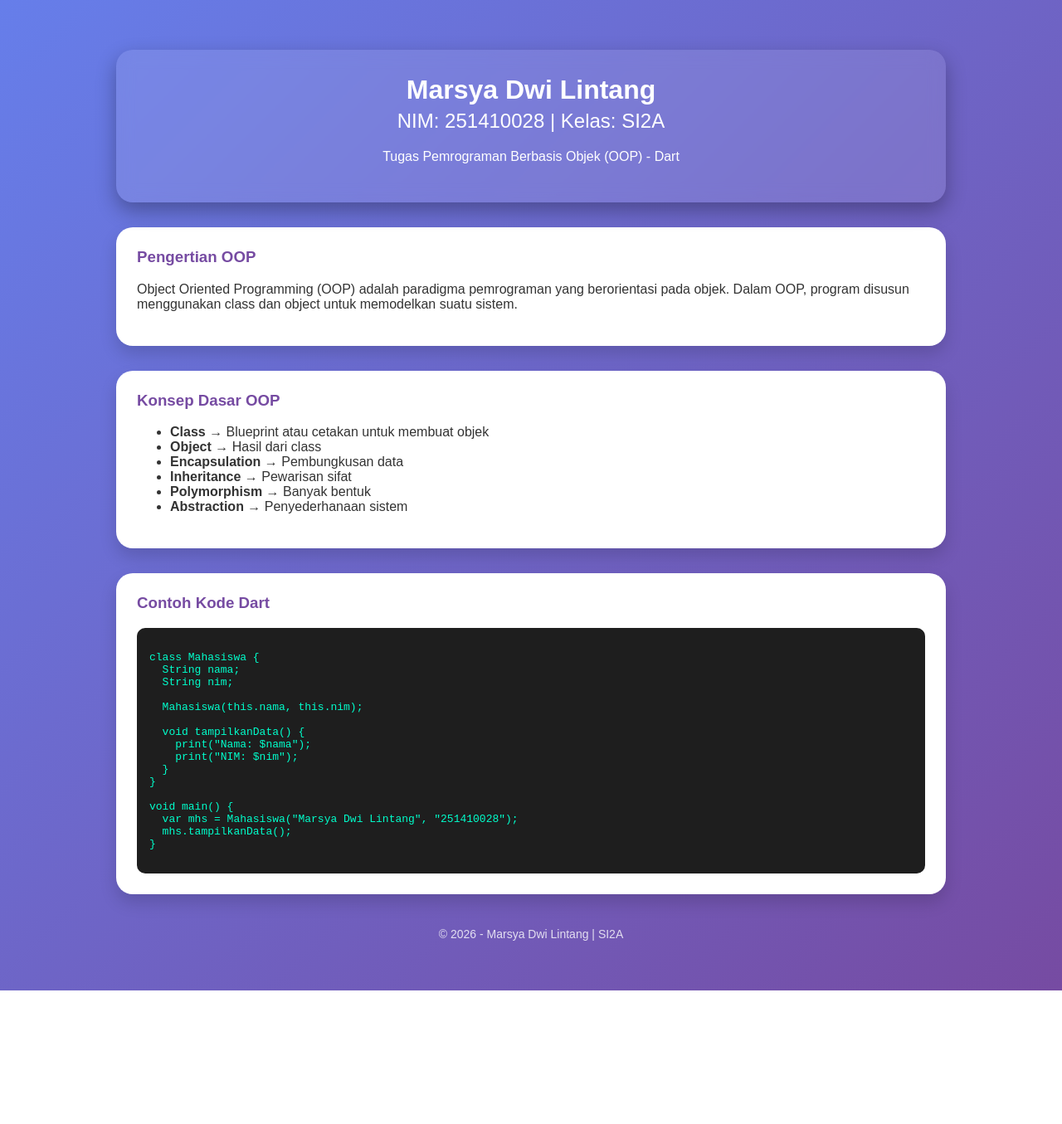
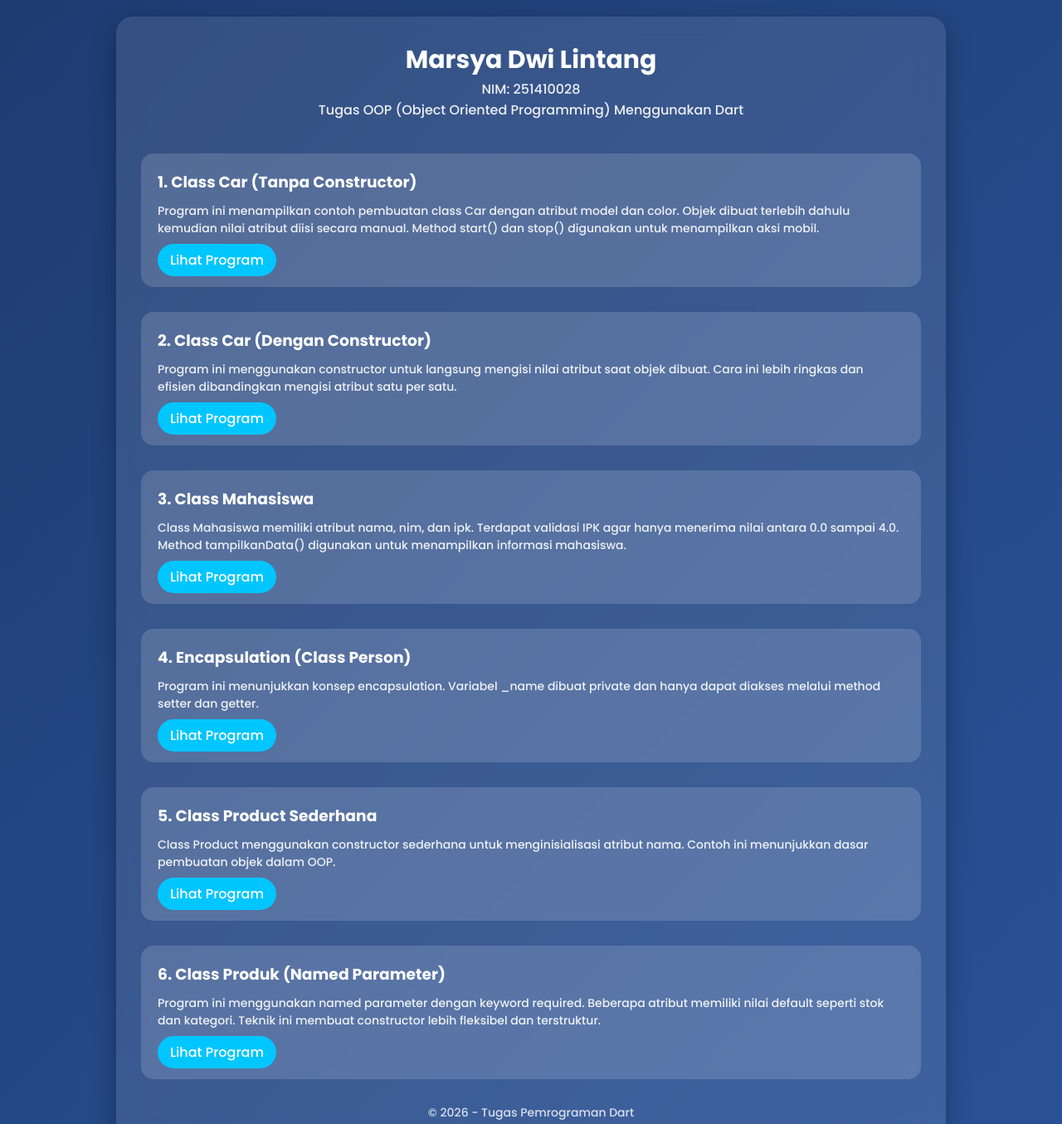
Before and after one commit to MarsyaDwiLintang/marsyadwilintang.github.io, a plain HTML site: page index.html in a window 1280 px wide. Shown: the top 1355 px of the page at 83% size. Before the commit the page ends 1194 px from the top, so only its background shows below. Drawn offline with Linux system fonts and the light colour scheme.

Commit message:
index.html

```diff
--- a/index.html
+++ b/index.html
@@ -2,149 +2,181 @@
 <html lang="id">
 <head>
 <meta charset="UTF-8">
+<meta name="viewport" content="width=device-width, initial-scale=1.0">
 <title>Tugas OOP Dart - Marsya</title>
 
+<link href="https://fonts.googleapis.com/css2?family=Poppins:wght@300;500;700&display=swap" rel="stylesheet">
+
 <style>
-    body {
-      margin: 0;
-      font-family: 'Poppins', sans-serif;
-      background: linear-gradient(135deg, #667eea, #764ba2);
-      color: white;
+*{
+  margin:0;
+  padding:0;
+  box-sizing:border-box;
+  font-family:'Poppins',sans-serif;
 }
 
-    .container {
-      max-width: 1000px;
-      margin: 40px auto;
-      padding: 20px;
+body{
+  background:linear-gradient(135deg,#1e3c72,#2a5298);
+  color:white;
+  min-height:100vh;
+  padding:20px;
 }
 
-    .profile-card {
-      background: rgba(255, 255, 255, 0.1);
-      padding: 30px;
-      border-radius: 20px;
-      backdrop-filter: blur(10px);
-      text-align: center;
-      box-shadow: 0 10px 25px rgba(0,0,0,0.3);
+.container{
+  max-width:1000px;
+  margin:auto;
 }
 
-    h1 {
-      margin: 0;
-      font-size: 32px;
+.card{
+  background:rgba(255,255,255,0.1);
+  backdrop-filter:blur(15px);
+  padding:30px;
+  border-radius:20px;
+  box-shadow:0 10px 30px rgba(0,0,0,0.3);
 }
 
-    h2 {
-      margin-top: 5px;
-      font-weight: 300;
+.header{
+  text-align:center;
+  margin-bottom:40px;
 }
 
-    .section {
-      background: white;
-      color: #333;
-      margin-top: 30px;
-      padding: 25px;
-      border-radius: 20px;
-      box-shadow: 0 10px 20px rgba(0,0,0,0.15);
+.header h1{
+  font-size:30px;
+  font-weight:700;
 }
 
-    .section h3 {
-      margin-top: 0;
-      color: #764ba2;
+.header p{
+  opacity:0.9;
 }
 
-    .code-box {
-      background: #1e1e1e;
-      color: #00ffcc;
-      padding: 15px;
-      border-radius: 10px;
-      overflow-x: auto;
-      font-family: monospace;
+.section{
+  margin-bottom:30px;
+  padding:20px;
+  background:rgba(255,255,255,0.15);
+  border-radius:15px;
+  transition:0.3s;
 }
 
-    footer {
-      text-align: center;
-      margin-top: 40px;
-      font-size: 14px;
-      opacity: 0.8;
+.section:hover{
+  transform:translateY(-5px);
+  background:rgba(255,255,255,0.25);
 }
 
-    .btn {
-      display: inline-block;
-      margin-top: 15px;
-      padding: 10px 20px;
-      background: #ff6b81;
-      color: white;
-      text-decoration: none;
-      border-radius: 30px;
-      transition: 0.3s;
+.section h3{
+  margin-bottom:10px;
 }
 
-    .btn:hover {
-      background: #ff4757;
+.section p{
+  font-size:14px;
+  margin-bottom:15px;
+  opacity:0.9;
 }
 
+.section a{
+  text-decoration:none;
+  background:#00c6ff;
+  padding:8px 15px;
+  border-radius:20px;
+  color:white;
+  font-weight:500;
+  transition:0.3s;
+}
+
+.section a:hover{
+  background:#0072ff;
+}
+
+footer{
+  text-align:center;
+  margin-top:30px;
+  font-size:14px;
+  opacity:0.8;
+}
 </style>
 </head>
+
 <body>
 
 <div class="container">
+<div class="card">
 
-  <div class="profile-card">
+<div class="header">
   <h1>Marsya Dwi Lintang</h1>
-    <h2>NIM: 251410028 | Kelas: SI2A</h2>
-    <p>Tugas Pemrograman Berbasis Objek (OOP) - Dart</p>
+  <p>NIM: 251410028</p>
+  <p>Tugas OOP (Object Oriented Programming) Menggunakan Dart</p>
 </div>
 
+<!-- SECTION 1 -->
 <div class="section">
-    <h3>Pengertian OOP</h3>
+  <h3>1. Class Car (Tanpa Constructor)</h3>
   <p>
-      Object Oriented Programming (OOP) adalah paradigma pemrograman
-      yang berorientasi pada objek. Dalam OOP, program disusun menggunakan
-      class dan object untuk memodelkan suatu sistem.
+    Program ini menampilkan contoh pembuatan class Car dengan atribut model dan color.
+    Objek dibuat terlebih dahulu kemudian nilai atribut diisi secara manual.
+    Method start() dan stop() digunakan untuk menampilkan aksi mobil.
   </p>
+  <a href="https://dartpad.dev/a8fdc0d37ab28ad2cb4164cf6ae9029f" target="_blank">Lihat Program</a>
 </div>
 
+<!-- SECTION 2 -->
 <div class="section">
-    <h3>Konsep Dasar OOP</h3>
-    <ul>
-      <li><b>Class</b> → Blueprint atau cetakan untuk membuat objek</li>
-      <li><b>Object</b> → Hasil dari class</li>
-      <li><b>Encapsulation</b> → Pembungkusan data</li>
-      <li><b>Inheritance</b> → Pewarisan sifat</li>
-      <li><b>Polymorphism</b> → Banyak bentuk</li>
-      <li><b>Abstraction</b> → Penyederhanaan sistem</li>
-    </ul>
+  <h3>2. Class Car (Dengan Constructor)</h3>
+  <p>
+    Program ini menggunakan constructor untuk langsung mengisi nilai atribut
+    saat objek dibuat. Cara ini lebih ringkas dan efisien dibandingkan
+    mengisi atribut satu per satu.
+  </p>
+  <a href="https://dartpad.dev/a9a36dedb9b2a1fa5f162cbbb9a09a53" target="_blank">Lihat Program</a>
 </div>
 
+<!-- SECTION 3 -->
 <div class="section">
-    <h3>Contoh Kode Dart</h3>
-
-    <div class="code-box">
-<pre>
-class Mahasiswa {
-  String nama;
-  String nim;
-
-  Mahasiswa(this.nama, this.nim);
-
-  void tampilkanData() {
-    print("Nama: $nama");
-    print("NIM: $nim");
-  }
-}
-
-void main() {
-  var mhs = Mahasiswa("Marsya Dwi Lintang", "251410028");
-  mhs.tampilkanData();
-}
-</pre>
+  <h3>3. Class Mahasiswa</h3>
+  <p>
+    Class Mahasiswa memiliki atribut nama, nim, dan ipk.
+    Terdapat validasi IPK agar hanya menerima nilai antara 0.0 sampai 4.0.
+    Method tampilkanData() digunakan untuk menampilkan informasi mahasiswa.
+  </p>
+  <a href="https://dartpad.dev/41fda9435c437a3f47c15042dd752690" target="_blank">Lihat Program</a>
 </div>
 
+<!-- SECTION 4 -->
+<div class="section">
+  <h3>4. Encapsulation (Class Person)</h3>
+  <p>
+    Program ini menunjukkan konsep encapsulation.
+    Variabel _name dibuat private dan hanya dapat diakses
+    melalui method setter dan getter.
+  </p>
+  <a href="https://dartpad.dev/869a04612f63d0025867e4f9591444cd" target="_blank">Lihat Program</a>
+</div>
+
+<!-- SECTION 5 -->
+<div class="section">
+  <h3>5. Class Product Sederhana</h3>
+  <p>
+    Class Product menggunakan constructor sederhana untuk
+    menginisialisasi atribut nama.
+    Contoh ini menunjukkan dasar pembuatan objek dalam OOP.
+  </p>
+  <a href="https://dartpad.dev/934d295fc120be9654058f78ba802ea2" target="_blank">Lihat Program</a>
+</div>
+
+<!-- SECTION 6 -->
+<div class="section">
+  <h3>6. Class Produk (Named Parameter)</h3>
+  <p>
+    Program ini menggunakan named parameter dengan keyword required.
+    Beberapa atribut memiliki nilai default seperti stok dan kategori.
+    Teknik ini membuat constructor lebih fleksibel dan terstruktur.
+  </p>
+  <a href="https://dartpad.dev/c3276ab6b79c7e2fdb172bff675e1fbe" target="_blank">Lihat Program</a>
 </div>
 
 <footer>
-    © 2026 - Marsya Dwi Lintang | SI2A
+  © 2026 - Tugas Pemrograman Dart
 </footer>
 
+</div>
 </div>
 
 </body>
```
Lines whose indentation alone changed are shown as unchanged.
